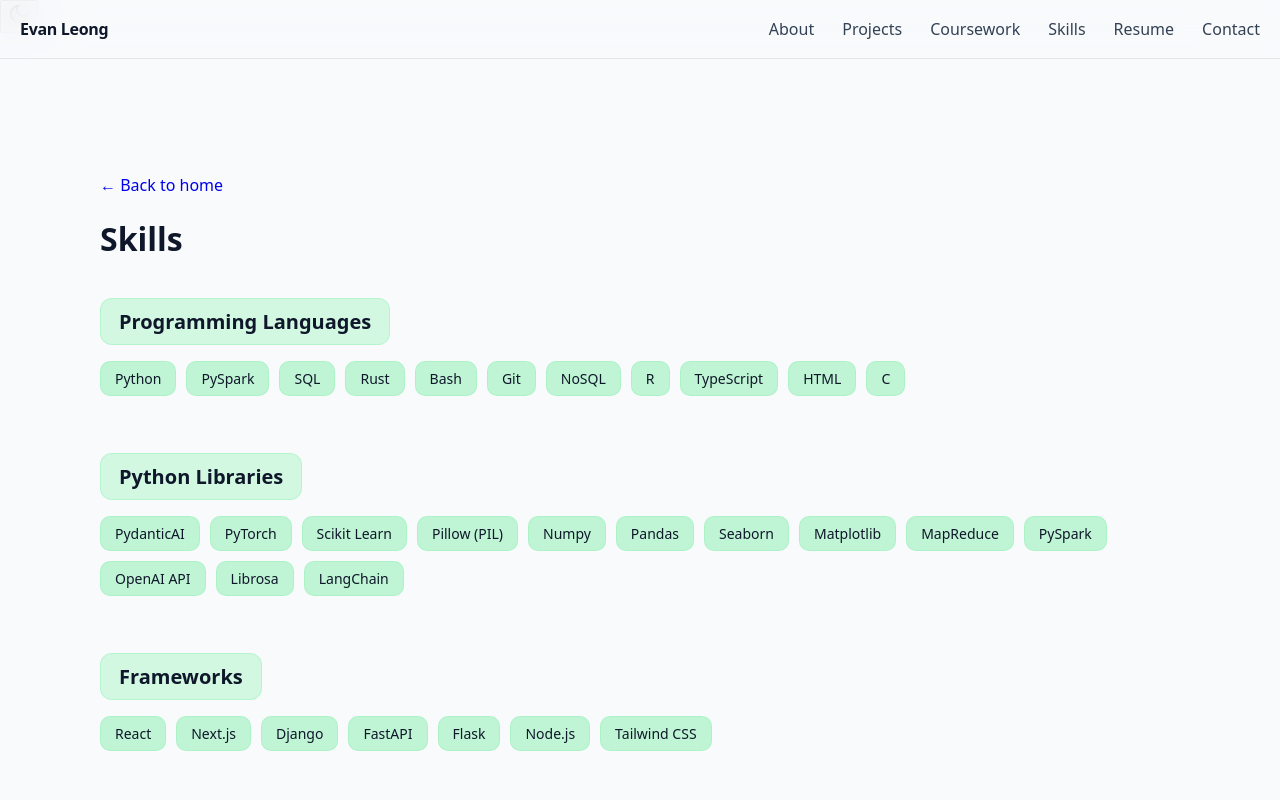
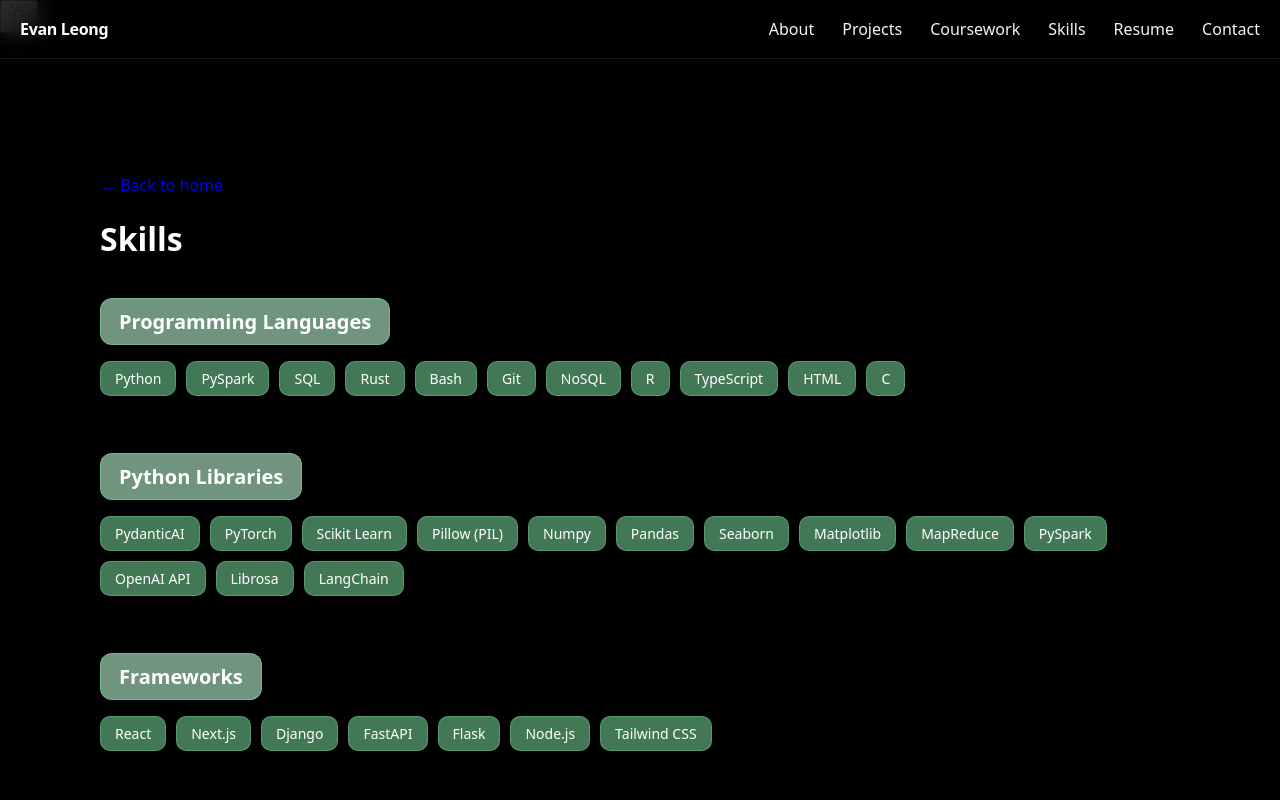
Before and after one commit to EvanLeongDS/Personal-Portfolio, a Next.js app: page /skills in a window 1280 px wide. Shown: the top 800 px of the page. Built offline with nearby package versions, Linux system fonts and the light colour scheme.

Commit message:
fixing light mode

```diff
--- a/src/app/layout.tsx
+++ b/src/app/layout.tsx
@@ -28,7 +28,7 @@ export default function RootLayout({
       <head>
         <script
           dangerouslySetInnerHTML={{
-            __html: `(function(){var t=localStorage.getItem("theme");var d=window.matchMedia("(prefers-color-scheme: dark)").matches;document.documentElement.setAttribute("data-theme",t||(d?"dark":"light"));})();`,
+            __html: `(function(){var t=localStorage.getItem("theme");document.documentElement.setAttribute("data-theme",t||"dark");})();`,
           }}
         />
       </head>
--- a/src/components/ThemeToggle.tsx
+++ b/src/components/ThemeToggle.tsx
@@ -7,8 +7,7 @@ export default function ThemeToggle() {
 
   useEffect(() => {
     const saved = localStorage.getItem("theme") as "light" | "dark" | null;
-    const prefersDark = window.matchMedia("(prefers-color-scheme: dark)").matches;
-    const initial = saved ?? (prefersDark ? "dark" : "light");
+    const initial = saved ?? "dark";
     setTheme(initial);
     document.documentElement.setAttribute("data-theme", initial);
   }, []);
```
